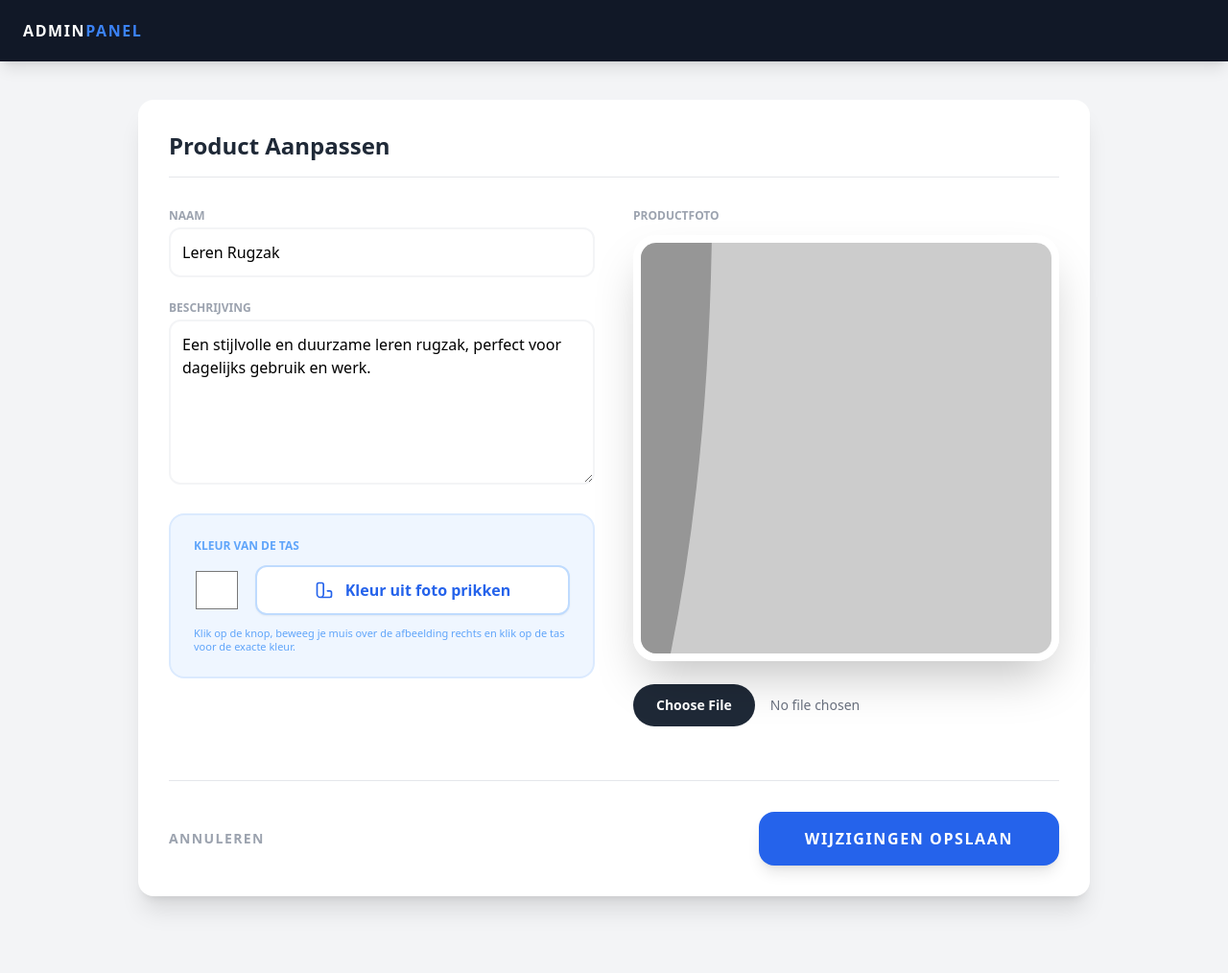
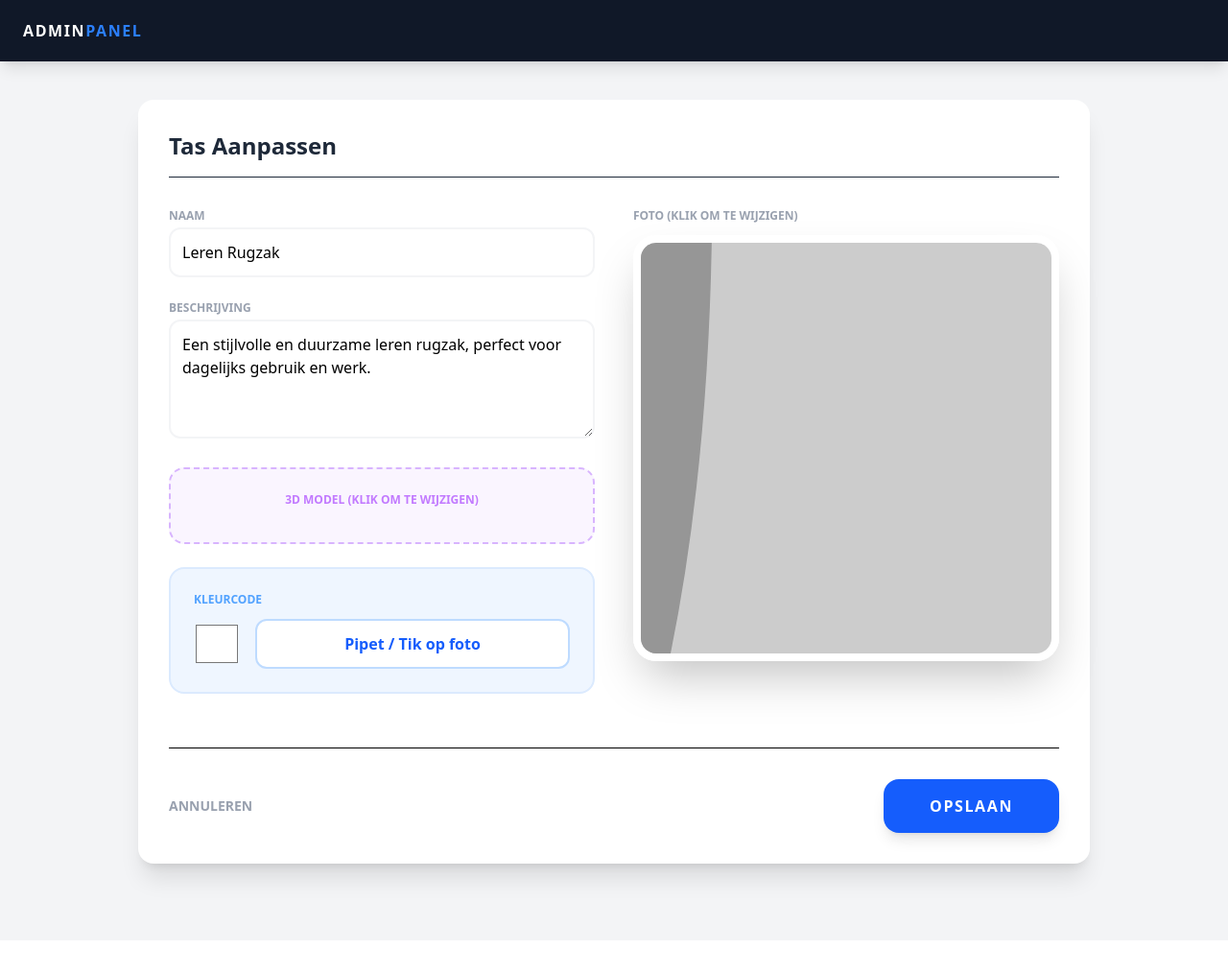
Before and after one commit to Nickey-Loots/project_Grytsje_Suze, a PHP site: page /admin/edit.php?id=1 in a window 1280 px wide. Shown: the whole page at 96% size. After the commit the page ends 936 px from the top, so only its background shows below. Run offline with PHP 8.4, Linux system fonts and the light colour scheme; a user stored in the database is signed in; data comes from the database, SQL or seed files in the repository; grey boxes labelled with a size stand in for pictures from a placeholder-image service; data that the repository does not hold is empty; style sheets or scripts are compiled from the project's sources; some libraries are stand-ins or nearby versions.

Commit message:
- 3D models toegevoegd

```diff
--- a/admin/edit.php
+++ b/admin/edit.php
@@ -1,214 +1,129 @@
 <?php
 include 'auth.php';
-
-// Database verbinding
 $host = 'localhost';
 $db = 'grytsje suze';
 $user = 'bit_academy';
 $pass = 'bit_academy';
-$charset = 'utf8mb4';
+$pdo = new PDO("mysql:host=$host;dbname=$db;charset=utf8mb4", $user, $pass, [PDO::ATTR_ERRMODE => PDO::ERRMODE_EXCEPTION]);
 
-try {
-    $pdo = new PDO("mysql:host=$host;dbname=$db;charset=$charset", $user, $pass, [
-        PDO::ATTR_ERRMODE => PDO::ERRMODE_EXCEPTION,
-        PDO::ATTR_DEFAULT_FETCH_MODE => PDO::FETCH_ASSOC
-    ]);
-} catch (\PDOException $e) {
-    die("Database verbinding mislukt: " . $e->getMessage());
-}
-
-// 1. Haal de gegevens op
-$id = $_GET['id'] ?? null;
-if (!$id) {
-    header("Location: index.php");
-    exit;
-}
-
-$stmt = $pdo->prepare("SELECT * FROM tassen WHERE id = :id");
-$stmt->execute([':id' => $id]);
+$id = $_GET['id'] ?? die("Geen ID");
+$stmt = $pdo->prepare("SELECT * FROM tassen WHERE id = ?");
+$stmt->execute([$id]);
 $tas = $stmt->fetch();
 
-if (!$tas) {
-    die("Tas niet gevonden.");
-}
-
-// 2. Verwerk de update
 if ($_SERVER['REQUEST_METHOD'] === 'POST') {
-    $naam = $_POST['naam'];
-    $beschrijving = $_POST['beschrijving'];
-    $kleurcode = $_POST['kleurcode'];
-    $afbeeldingPad = $tas['afbeelding'];
+    $fotoPath = $tas['afbeelding'];
+    $modelPath = $tas['model_3d'];
 
     if (isset($_FILES['afbeelding']) && $_FILES['afbeelding']['error'] === 0) {
-        $unieke_naam = time() . '_' . basename($_FILES['afbeelding']['name']);
-        $doel = "../uploads/" . $unieke_naam;
-        if (move_uploaded_file($_FILES['afbeelding']['tmp_name'], $doel)) {
-            if (file_exists("../" . $tas['afbeelding'])) {
+        $n = time() . '_' . $_FILES['afbeelding']['name'];
+        if (move_uploaded_file($_FILES['afbeelding']['tmp_name'], "../uploads/" . $n)) {
+            if (file_exists("../" . $tas['afbeelding']))
                 unlink("../" . $tas['afbeelding']);
-            }
-            $afbeeldingPad = "uploads/" . $unieke_naam;
+            $fotoPath = "uploads/" . $n;
         }
     }
 
-    $sql = "UPDATE tassen SET naam = :n, beschrijving = :b, afbeelding = :a, kleurcode = :k WHERE id = :id";
-    $pdo->prepare($sql)->execute([':n' => $naam, ':b' => $beschrijving, ':a' => $afbeeldingPad, ':k' => $kleurcode, ':id' => $id]);
+    if (isset($_FILES['model_3d']) && $_FILES['model_3d']['error'] === 0) {
+        $m = time() . '_' . $_FILES['model_3d']['name'];
+        if (move_uploaded_file($_FILES['model_3d']['tmp_name'], "../uploads/" . $m)) {
+            if ($tas['model_3d'] && file_exists("../" . $tas['model_3d']))
+                unlink("../" . $tas['model_3d']);
+            $modelPath = "uploads/" . $m;
+        }
+    }
 
+    $sql = "UPDATE tassen SET naam=?, beschrijving=?, afbeelding=?, kleurcode=?, model_3d=? WHERE id=?";
+    $pdo->prepare($sql)->execute([$_POST['naam'], $_POST['beschrijving'], $fotoPath, $_POST['kleurcode'], $modelPath, $id]);
     header("Location: index.php");
     exit;
 }
 ?>
 <!DOCTYPE html>
 <html lang="nl">
-
 <head>
     <meta charset="UTF-8">
-    <meta name="viewport" content="width=device-width, initial-scale=1.0">
     <title>Tas Bewerken</title>
-    <script src="https://cdn.tailwindcss.com"></script>
+    <link rel="stylesheet" href="../public/css/output.css">
+    <script type="module" src="https://ajax.googleapis.com/ajax/libs/model-viewer/3.4.0/model-viewer.min.js"></script>
+    <style>
+        model-viewer { width: 100%; height: 300px; background-color: #f9fafb; border-radius: 1rem; }
+        .drag-area { border: 2px dashed #d8b4fe; transition: all 0.2s ease; }
+        .drag-area:hover { border-color: #a855f7; background-color: #f5f3ff; }
+    </style>
 </head>
-
 <body class="bg-gray-100 font-sans pb-20">
-
-    <nav class="bg-gray-900 h-16 flex items-center shadow-lg px-6 mb-10">
-        <span class="text-white font-bold uppercase tracking-widest">Admin<span
-                class="text-blue-500">Panel</span></span>
+    <nav class="bg-gray-900 h-16 flex items-center px-6 mb-10 shadow-lg text-white font-bold uppercase tracking-widest">
+        <span>Admin<span class="text-blue-500">Panel</span></span>
     </nav>
 
     <div class="container mx-auto px-4 max-w-5xl">
         <div class="bg-white shadow-xl rounded-2xl p-8">
-            <h2 class="text-2xl font-black text-gray-800 mb-8 border-b pb-4">Product Aanpassen</h2>
+            <h2 class="text-2xl font-black text-gray-800 mb-8 border-b pb-4 text-center md:text-left">Tas Aanpassen</h2>
 
             <form action="" method="POST" enctype="multipart/form-data" class="grid grid-cols-1 md:grid-cols-2 gap-10">
-
                 <div class="space-y-6">
                     <div>
                         <label class="block text-xs font-bold text-gray-400 uppercase mb-1">Naam</label>
-                        <input type="text" name="naam" value="<?= htmlspecialchars($tas['naam']) ?>" required
+                        <input type="text" name="naam" value="<?= htmlspecialchars($tas['naam']) ?>"
                             class="w-full border-2 border-gray-100 rounded-xl p-3 focus:border-blue-500 outline-none transition">
                     </div>
-
                     <div>
                         <label class="block text-xs font-bold text-gray-400 uppercase mb-1">Beschrijving</label>
-                        <textarea name="beschrijving" rows="6" required
-                            class="w-full border-2 border-gray-100 rounded-xl p-3 focus:border-blue-500 outline-none transition"><?= htmlspecialchars($tas['beschrijving']) ?></textarea>
+                        <textarea name="beschrijving" rows="4" class="w-full border-2 border-gray-100 rounded-xl p-3 focus:border-blue-500 outline-none transition"><?= htmlspecialchars($tas['beschrijving']) ?></textarea>
                         </div>
+
+                    <div class="bg-purple-50 p-6 rounded-2xl drag-area cursor-pointer" onclick="document.getElementById('model-input').click();">
+                        <label class="block text-xs font-bold text-purple-400 uppercase mb-3 text-center">3D Model (Klik om te wijzigen)</label>
+                        <model-viewer id="model-preview" src="../<?= $tas['model_3d'] ?>" auto-rotate camera-controls
+        shadow-intensity="1"></model-viewer>
+    <input type="file" name="model_3d" id="model-input" accept=".glb" class="hidden">
+</div>
+
                     <div class="bg-blue-50 p-6 rounded-2xl border-2 border-blue-100">
-                            <label class="block text-xs font-bold text-blue-400 uppercase mb-3">Kleur van de tas</label>
+                        <label class="block text-xs font-bold text-blue-400 uppercase mb-3">Kleurcode</label>
                         <div class="flex items-center gap-4">
-                                <input type="color" name="kleurcode" id="kleurcode"
-                                    value="<?= htmlspecialchars($tas['kleurcode'] ?? '#ffffff') ?>"
-                                    class="h-12 w-12 cursor-pointer border-none bg-transparent">
+                            <input type="color" name="kleurcode" id="kleurcode" value="<?= $tas['kleurcode'] ?>"
+                                class="h-12 w-12 cursor-pointer bg-transparent">
                             <button type="button" id="pipet-btn"
-                                    class="flex-1 bg-white border-2 border-blue-200 hover:border-blue-500 py-3 px-4 rounded-xl flex items-center justify-center gap-3 transition shadow-sm font-bold text-blue-600">
-                                    <svg class="w-5 h-5" fill="none" stroke="currentColor" viewBox="0 0 24 24">
-                                        <path stroke-linecap="round" stroke-linejoin="round" stroke-width="2"
-                                            d="M7 21a4 4 0 01-4-4V5a2 2 0 012-2h4a2 2 0 012 2v12a4 4 0 01-4 4zm0 0h12a2 2 0 002-2v-4a2 2 0 00-2-2h-3">
-                                        </path>
-                                    </svg>
-                                    Kleur uit foto prikken
-                                </button>
+                                class="flex-1 bg-white border-2 border-blue-200 py-3 rounded-xl font-bold text-blue-600">Pipet / Tik op
+                                foto</button>
                             </div>
-                            <p class="mt-3 text-[11px] text-blue-400 font-medium leading-tight">Klik op de knop, beweeg je
-                                muis over de afbeelding rechts en klik op de tas voor de exacte kleur.</p>
                     </div>
                 </div>
 
                 <div class="flex flex-col items-center">
-                    <label class="block text-xs font-bold text-gray-400 uppercase mb-3 self-start">Productfoto</label>
-                    <div class="relative w-full aspect-square max-w-100]">
-                        <img id="preview-img" src="../<?= htmlspecialchars($tas['afbeelding']) ?>"
-                            class="w-full h-full object-cover rounded-3xl border-8 border-white shadow-2xl transition-all duration-300">
-                    </div>
-                    <div class="mt-6 w-full">
-                        <input type="file" name="afbeelding" id="file-input" accept="image/*"
-                            class="block w-full text-sm text-gray-500 file:mr-4 file:py-3 file:px-6 file:rounded-full file:border-0 file:text-sm file:font-bold file:bg-gray-800 file:text-white hover:file:bg-black transition cursor-pointer">
-                    </div>
+                    <label class="block text-xs font-bold text-gray-400 uppercase mb-3 self-start">Foto (Klik om te wijzigen)</label>
+                    <img id="preview-img" src="../<?= $tas['afbeelding'] ?>"
+                        class="w-full aspect-square object-cover rounded-3xl border-8 border-white shadow-2xl cursor-pointer"
+                        onclick="document.getElementById('file-input').click();">
+                    <input type="file" name="afbeelding" id="file-input" accept="image/*" class="hidden">
                 </div>
 
                 <div class="md:col-span-2 flex justify-between items-center pt-8 border-t mt-4">
-                    <a href="index.php"
-                        class="text-gray-400 hover:text-gray-600 font-bold text-sm tracking-widest uppercase transition">Annuleren</a>
-                    <button type="submit"
-                        class="bg-blue-600 hover:bg-blue-700 text-white font-black py-4 px-12 rounded-2xl shadow-lg transform hover:-translate-y-1 transition-all uppercase tracking-widest">
-                        Wijzigingen Opslaan
-                    </button>
+                    <a href="index.php" class="text-gray-400 font-bold uppercase text-sm">Annuleren</a>
+                    <button type="submit" class="bg-blue-600 text-white font-black py-4 px-12 rounded-2xl shadow-lg uppercase tracking-widest">Opslaan</button>
                 </div>
             </form>
         </div>
     </div>
 
     <script>
-        document.addEventListener('DOMContentLoaded', function () {
+        document.getElementById('model-input').addEventListener('change', e => {
+            if(e.target.files[0]) document.getElementById('model-preview').src = URL.createObjectURL(e.target.files[0]);
+        });
+        document.getElementById('file-input').addEventListener('change', e => {
+            const r = new FileReader(); r.onload = ev => document.getElementById('preview-img').src = ev.target.result;
+            r.readAsDataURL(e.target.files[0]);
+        });
+        // Pipet logica (gelijk aan toevoegen)
         const pipetBtn = document.getElementById('pipet-btn');
-            const kleurInput = document.getElementById('kleurcode');
-            const previewImg = document.getElementById('preview-img');
-            const colorHex = document.getElementById('color-hex');
-
-            // Functie om de kleurwaarde overal bij te werken
-            function updateColorDisplay(hex) {
-                kleurInput.value = hex;
-                if (colorHex) colorHex.textContent = hex.toUpperCase();
-            }
-
-            // 1. De "Magic" Pipet (Chrome/Edge Desktop)
         if ('EyeDropper' in window) {
-                const eyeDropper = new EyeDropper();
+            const ed = new EyeDropper();
             pipetBtn.addEventListener('click', () => {
-                    eyeDropper.open().then(result => {
-                        updateColorDisplay(result.sRGBHex);
-                    }).catch(e => { });
+                ed.open().then(res => { document.getElementById('kleurcode').value = res.sRGBHex; });
             });
         }
-            // 2. Safari (iPhone) & Firefox Fallback
-            else {
-                pipetBtn.textContent = "Tik op foto voor kleur";
-                pipetBtn.classList.replace('text-blue-600', 'text-orange-600');
-
-                // We luisteren naar zowel 'click' (desktop) als 'touchend' (mobiel)
-                const getColorFromEvent = function (e) {
-                    const canvas = document.createElement('canvas');
-                    const ctx = canvas.getContext('2d');
-
-                    // Gebruik natuurlijke afmetingen van de afbeelding voor nauwkeurigheid
-                    canvas.width = previewImg.naturalWidth;
-                    canvas.height = previewImg.naturalHeight;
-                    ctx.drawImage(previewImg, 0, 0, canvas.width, canvas.height);
-
-                    const rect = previewImg.getBoundingClientRect();
-
-                    // Ondersteuning voor zowel muisklik als vinger-tap
-                    const clientX = e.touches ? e.touches[0].clientX : e.clientX;
-                    const clientY = e.touches ? e.touches[0].clientY : e.clientY;
-
-                    // Bereken verhouding tussen weergegeven grootte en echte grootte
-                    const x = (clientX - rect.left) * (canvas.width / rect.width);
-                    const y = (clientY - rect.top) * (canvas.height / rect.height);
-
-                    const pixel = ctx.getImageData(x, y, 1, 1).data;
-                    const hex = "#" + ((1 << 24) + (pixel[0] << 16) + (pixel[1] << 8) + pixel[2]).toString(16).slice(1);
-
-                    updateColorDisplay(hex);
-                };
-
-                previewImg.addEventListener('click', getColorFromEvent);
-                // Voeg touch ondersteuning toe voor iPhone
-                previewImg.addEventListener('touchstart', function (e) {
-                    // Voorkom dat de pagina scrollt terwijl je tikt voor een kleur
-                    getColorFromEvent(e);
-                }, { passive: true });
-            }
-
-            // De standaard Image Preview voor de file-input
-            document.getElementById('file-input').addEventListener('change', function (e) {
-                const file = e.target.files[0];
-                if (file) {
-                    const reader = new FileReader();
-                    reader.onload = (event) => { previewImg.src = event.target.result; };
-                    reader.readAsDataURL(file);
-                }
-            });
-        });
     </script>
 </body>
-
 </html>
```
Also changed, not shown: admin/toevoegen.php (+61 -83 lines), admin/upload.php (+15 -21 lines), 2 other files. Lines whose indentation alone changed are shown as unchanged.
